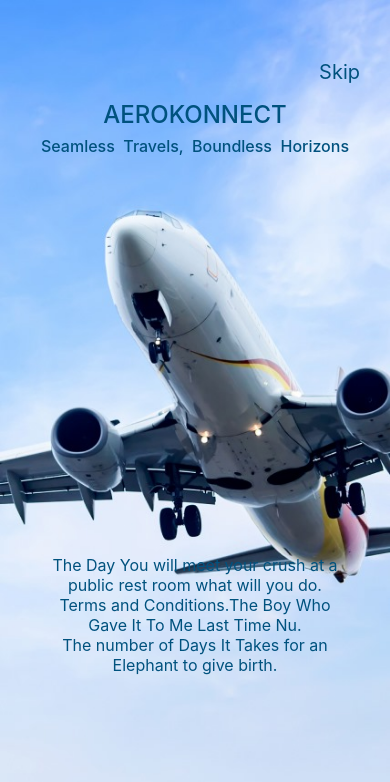
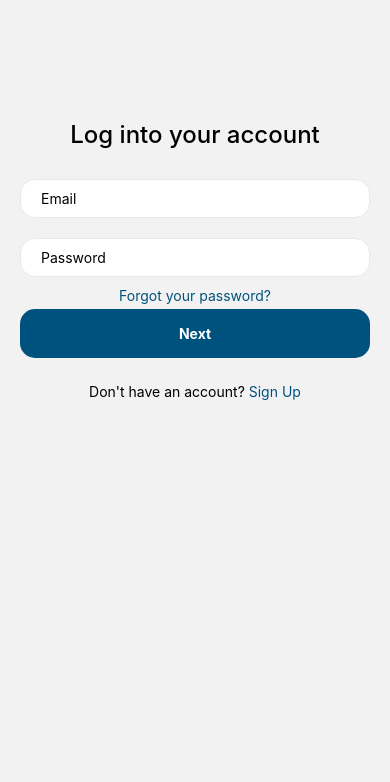
Before and after one commit to Bentil2004/AeroKonnect, a React Native app: screen /LogIn in a window 390 px wide. Shown: the top 782 px of the page. Built offline with nearby package versions, Linux system fonts and the light colour scheme.

Commit message:
Changes Made 5th June

```diff
--- a/App.js
+++ b/App.js
@@ -1,23 +1,21 @@
 import { StatusBar } from "expo-status-bar";
 import { useState } from "react";
 import { SafeAreaView, StyleSheet, View } from "react-native";
-import SignInScreen from "./app/Screens/SignInScreen/SignInScreen";
-import SignUpScreen from "./app/Screens/SignUpScreen/SignUpScreen";
-import WelcomeScreen from "./app/Screens/WelcomeScreen/WelcomeScreen";
-import NextWelcomeScreen from "./app/Screens/NextWelcomeScreen/NextWelcomeScreen";;
+import Navigation from "./Navigation/IndexNavigation";
 import SplashScreen from "./app/Screens/SplashScreen/SplashScreen";
-import LogInScreen from "./app/Screens/LogInScreen/LogInScreen";
+
+
 const App = () => {
   return (
     <View style={styles.root}>
-      <NextWelcomeScreen/>
+      <Navigation/>
     </View>
   );
 };
 const styles = StyleSheet.create({
   root: {
     flex: 1,
-    backgroundColor: "#white",
+    backgroundColor: "violet",
   },
 });
 
--- /dev/null
+++ b/Navigation/IndexNavigation.js
@@ -0,0 +1,31 @@
+ import { StyleSheet, Text, View } from 'react-native';
+ import React from 'react';
+import { NavigationContainer } from '@react-navigation/native';
+import { createNativeStackNavigator } from '@react-navigation/native-stack';
+
+import SignInScreen from "../app/Screens/SignInScreen/SignInScreen";
+import SignUpScreen from "../app/Screens/SignUpScreen/SignUpScreen";
+import WelcomeScreen from "../app/Screens/WelcomeScreen/WelcomeScreen";
+import NextWelcomeScreen from "../app/Screens/NextWelcomeScreen/NextWelcomeScreen";;
+
+import LogInScreen from "../app/Screens/LogInScreen/LogInScreen";
+
+const Stack = createNativeStackNavigator();
+
+ const Navigation = () => {
+   return (
+    <NavigationContainer>
+       <Stack.Navigator screenOptions={{headerShown:false}}>
+          <Stack.Screen name='NextWelcome' component={NextWelcomeScreen} />
+          <Stack.Screen name='Welcome' component={WelcomeScreen} />
+          <Stack.Screen name='SignIn' component={SignInScreen} />
+          <Stack.Screen name='SignUp' component={SignUpScreen} />
+          <Stack.Screen name='LogIn' component={LogInScreen} />
+       </Stack.Navigator>
+    </NavigationContainer>
+   )
+ };
+
+ export default Navigation
+
+ const styles = StyleSheet.create({})
--- a/app.json
+++ b/app.json
@@ -5,7 +5,7 @@
     "version": "1.0.0",
     "orientation": "default",
     "icon": "./app/assets/icon.png",
-    "userInterfaceStyle": "light",
+    "userInterfaceStyle": "automatic",
 
     "ios": {
       "supportsTablet": true
--- a/app/Screens/LogInScreen/LogInScreen.js
+++ b/app/Screens/LogInScreen/LogInScreen.js
@@ -43,6 +43,10 @@
           borderRadius="15"
           style={styles.input}
         />
+
+        <Text style={styles.Link} onPress={LogInPressed}>
+          Forgot your password?
+        </Text>
 
         <CustomButton
           text="Next"
```
